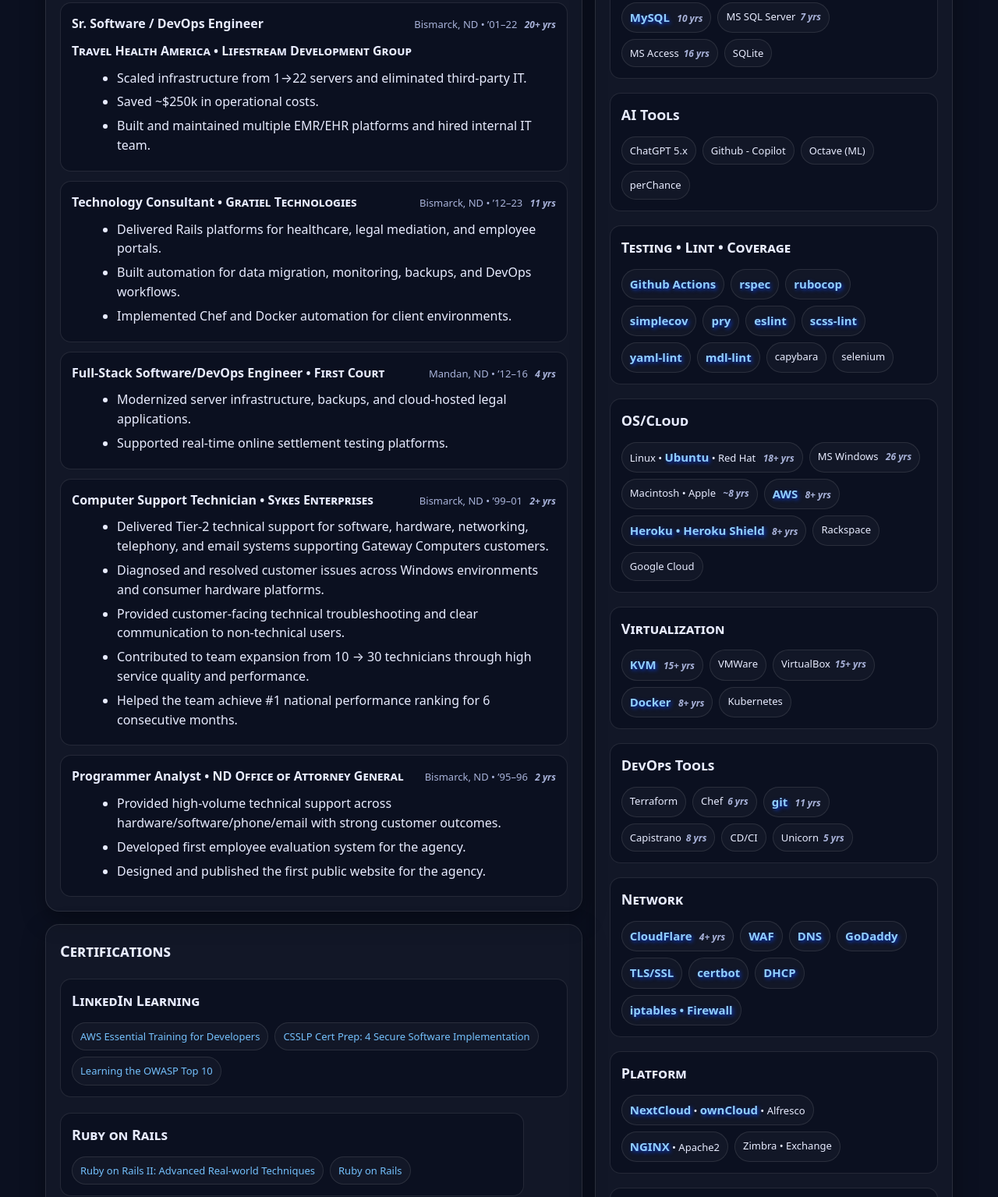
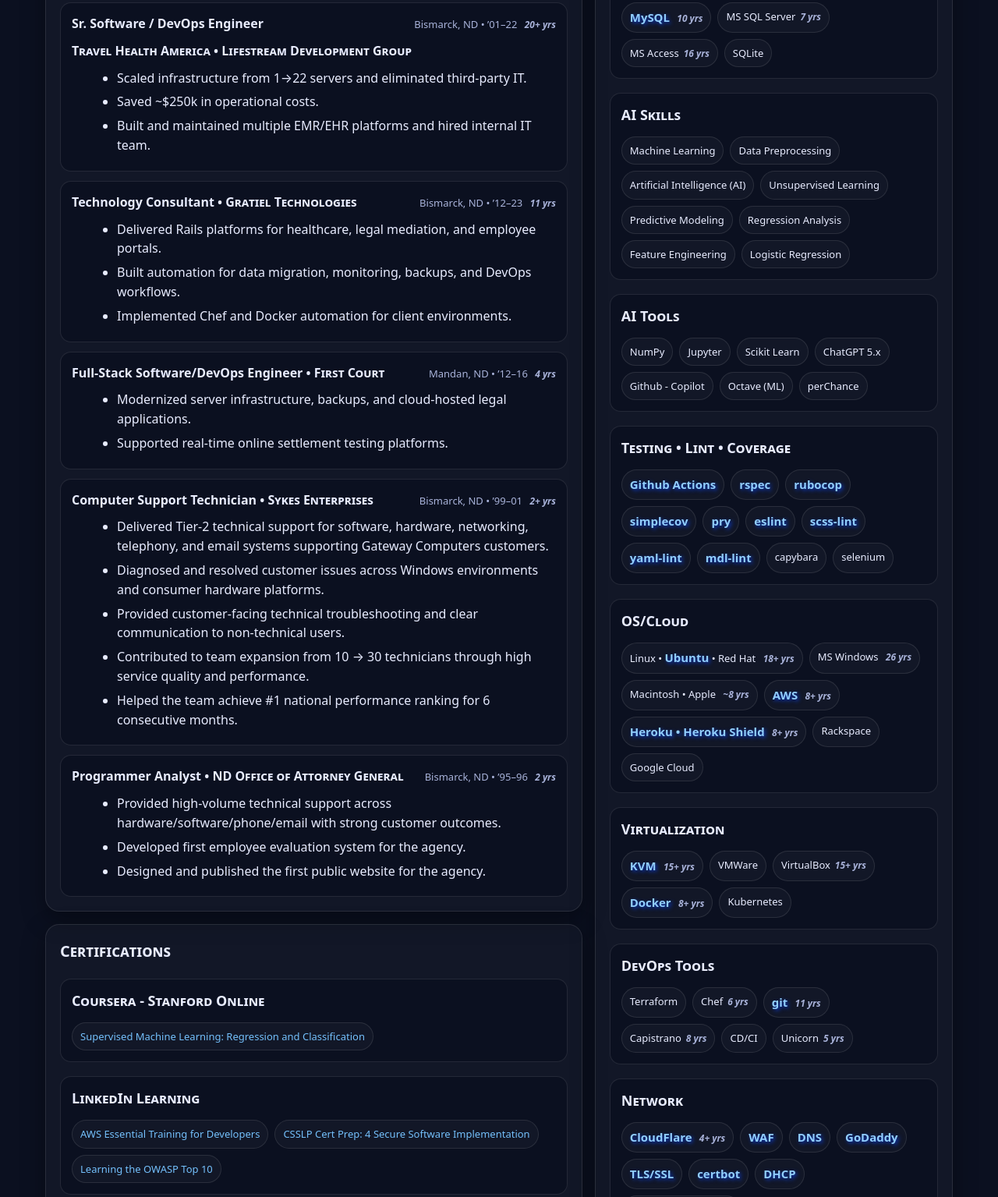
Before and after one commit to wanchic/wanchic.github.io, a website: page index.html in a window 1280 px wide. Shown: the part 1467-3002 px from the top of the page at 78% size. Drawn offline with Linux system fonts and the light colour scheme.

Commit message:
Added AI Credentials ---------------------- - Added AI Certificate from Coursera - Added AI Skills - Added additional AI Tools

```diff
--- a/index.html
+++ b/index.html
@@ -374,6 +374,12 @@
           <h2>Certifications</h2>
           <div class="kicker">
             <div class="kicker-block">
+              <h3>Coursera - Stanford Online</h3>
+              <span class="pill">
+                <a href="https://www.coursera.org/account/accomplishments/verify/LMP393HFTBGM">Supervised Machine Learning: Regression and Classification</a>
+              </span>
+            </div>
+            <div class="kicker-block">
               <h3>LinkedIn Learning</h3>
               <span class="pill">
                 <a href="https://www.linkedin.com/learning/certificates/3260ffe227637b1eb0587d0dc46c688ad3cf3295c9d9e46d3e8f1a82fc0f1cee?lipi=urn%3Ali%3Apage%3Ad_flagship3_profile_view_base_certifications_details%3BpW5LOCSJTPaUg5nGUoOxMQ%3D%3D">AWS Essential Training for Developers</a>
@@ -559,7 +565,21 @@
               <span class="pill">SQLite</span>
             </div>
             <div class="kicker-block">
+              <h3>AI Skills</h3>
+              <span class="pill">Machine Learning</span>
+              <span class="pill">Data Preprocessing</span>
+              <span class="pill">Artificial Intelligence (AI)</span>
+              <span class="pill">Unsupervised Learning</span>
+              <span class="pill">Predictive Modeling</span>
+              <span class="pill">Regression Analysis</span>
+              <span class="pill">Feature Engineering</span>
+              <span class="pill">Logistic Regression</span>
+            </div>
+            <div class="kicker-block">
               <h3>AI Tools</h3>
+              <span class="pill">NumPy</span>
+              <span class="pill">Jupyter</span>
+              <span class="pill">Scikit Learn</span>
               <span class="pill">ChatGPT 5.x</span>
               <span class="pill">Github - Copilot</span>
               <span class="pill">Octave (ML)</span>
```
